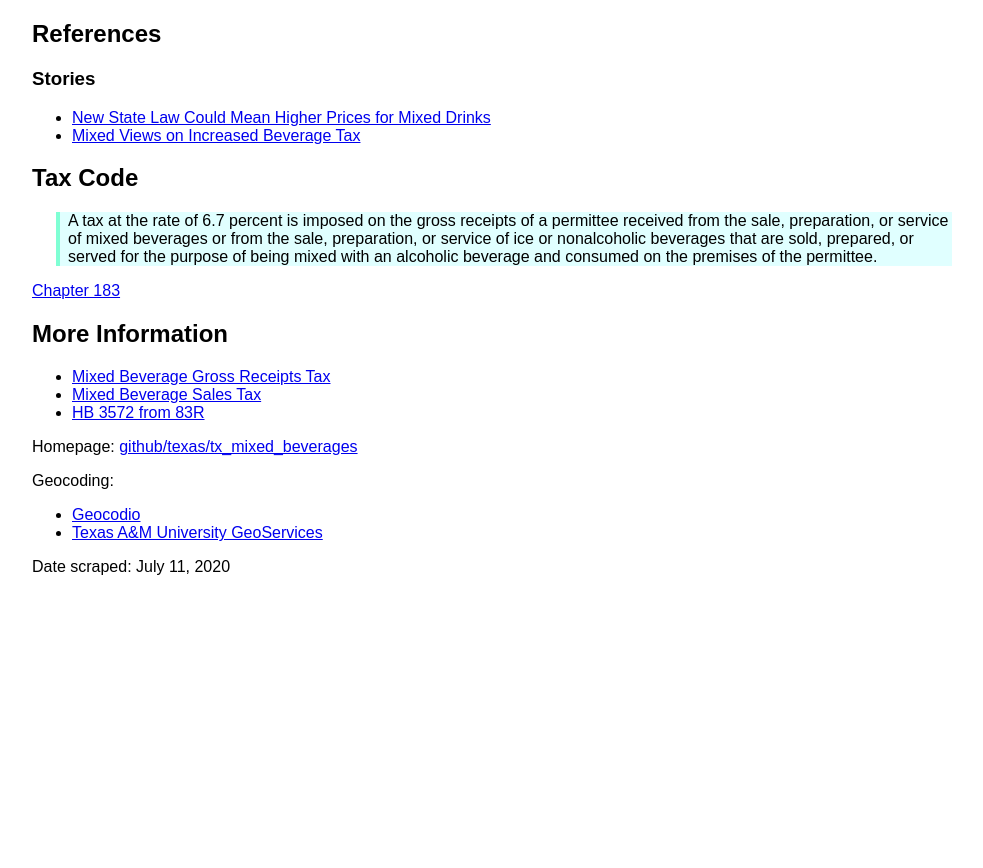
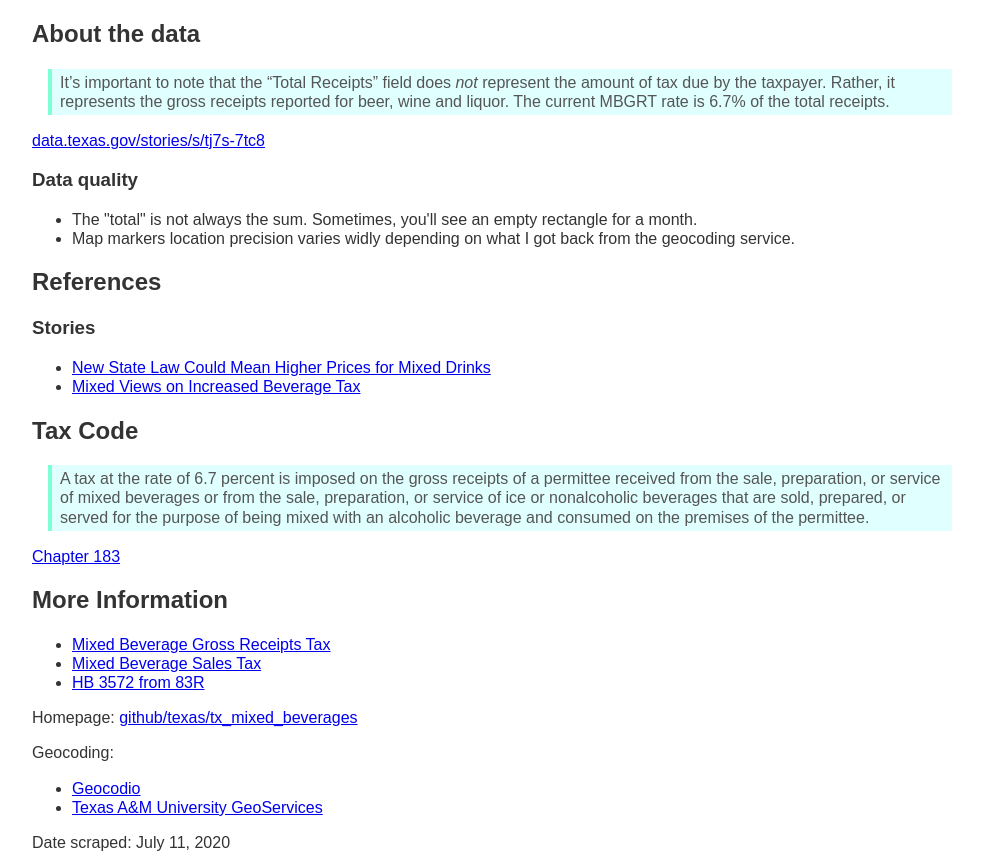
Before and after one commit to texas/tx_mixed_beverages, a Django app: page /about/ in a window 1280 px wide. Shown: the whole page, without its empty margins (128-1111 px from the left). Before the commit the page ends 575 px from the top, so only its background shows below. Run offline with Django 3.2, Linux system fonts and the light colour scheme; style sheets or scripts are compiled from the project's sources; some libraries are stand-ins or nearby versions.

Commit message:
more docs

```diff
--- a/mixed_beverages/static_src/js/app.scss
+++ b/mixed_beverages/static_src/js/app.scss
@@ -3,14 +3,23 @@
 
 blockquote {
   background: lightcyan;
-  border-left: 4px solid aquamarine;
-  margin-left: 1.5em;
-  padding-left: 0.5em;
+  border-left: 0.25em solid aquamarine;
+  color: #555;
+  margin-left: 1em;
+  padding: 0.25em 0.5em;
 }
 
 body {
   font-family: sans-serif;
   margin: 0;
+}
+
+.page-about {
+  color: #333;
+  font-size: 16px;
+  line-height: 1.2;
+  margin: 1em auto;
+  max-width: 60em;
 }
 
 .map {
@@ -103,8 +112,3 @@ body {
     display: none;
   }
 }
-
-.page-about {
-  margin: 1em auto;
-  max-width: 60em;
-}
--- a/mixed_beverages/static_src/js/bigmap.js
+++ b/mixed_beverages/static_src/js/bigmap.js
@@ -110,7 +110,7 @@ export async function render() {
                   under <a href="https://creativecommons.org/licenses/by/3.0">CC BY 3.0</a>.
                   Data by <a href="https://openstreetmap.org">OpenStreetMap</a>,
                   under <a href="https://creativecommons.org/licenses/by-sa/3.0">CC BY SA</a>.
-                  <a href="/about/">About</a> this site.`,
+                  <a href="/about/">About this site</a>.`,
   }).addTo(map)
 
   const res = await fetch(URLS.geojson)
--- a/mixed_beverages/templates/about.html
+++ b/mixed_beverages/templates/about.html
@@ -5,6 +5,18 @@
 
 
 {% block content %}
+  <h2>About the data</h2>
+  <blockquote>
+  It’s important to note that the “Total Receipts” field does <em>not</em> represent the amount of tax due by the taxpayer. Rather, it represents the gross receipts reported for beer, wine and liquor. The current MBGRT rate is 6.7% of the total receipts.
+  </blockquote>
+  <p><a href="https://data.texas.gov/stories/s/tj7s-7tc8">data.texas.gov/stories/s/tj7s-7tc8</a></p>
+
+  <h3>Data quality</h3>
+  <ul>
+    <li>The "total" is not always the sum. Sometimes, you'll see an empty rectangle for a month.</li>
+    <li>Map markers location precision varies widly depending on what I got back from the geocoding service.</li>
+  </ul>
+
   <h2>References</h2>
   <h3>Stories</h3>
   <ul>
```
